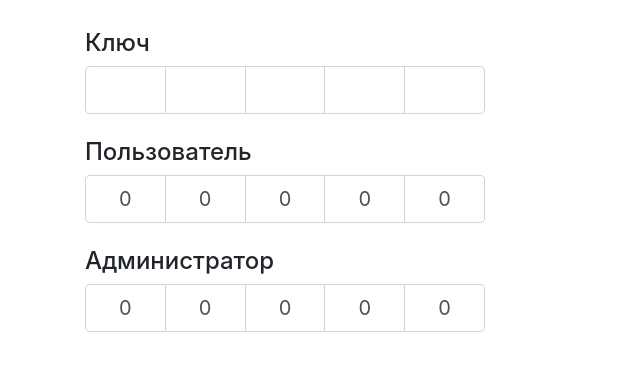
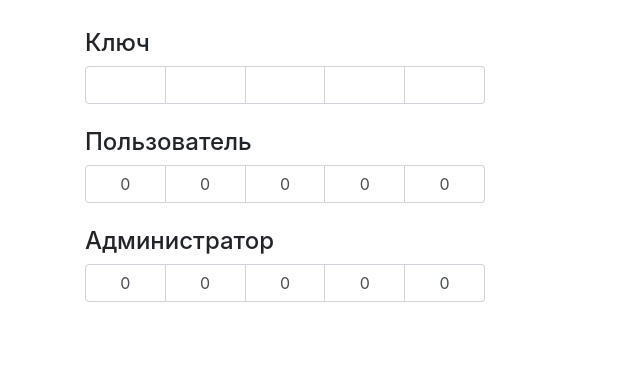
Before and after one commit to rocdevxol/rocdevxol.github.io, a website: page index.html in a window 1280 px wide. Shown: the part 41-412 px from the top of the page, without its empty margins (0-640 px from the left). Drawn offline with nearby package versions, Linux system fonts and the light colour scheme.

Commit message:
change size

```diff
--- a/index.html
+++ b/index.html
@@ -15,7 +15,7 @@
 
 	<script>
 	$(document).ready(function() {
-		$('#pincode-input').pincodeInput({hidedigits:false, inputs:5, inputclass:'form-control-lg', named:'input',complete:function(value, e, errorElement){
+		$('#pincode-input').pincodeInput({hidedigits:false, inputs:5, inputclass:'form-control', named:'input',complete:function(value, e, errorElement){
 				// check the code
                 if(value >= "65535"){
             		$(errorElement).html("Код должен быть меньше 65535");
@@ -26,8 +26,8 @@
                     $('#pincode-output-admin').pincodeInput().data('plugin_pincodeInput').reversePrintText();
             	}
             }});
-            $('#pincode-output-user').pincodeInput({hidedigits:false,inputs:5,inputclass:'form-control-lg', named:'user'});
-            $('#pincode-output-admin').pincodeInput({hidedigits:false,inputs:5,inputclass:'form-control-lg', named:'admin'});
+            $('#pincode-output-user').pincodeInput({hidedigits:false,inputs:5,inputclass:'form-control', named:'user'});
+            $('#pincode-output-admin').pincodeInput({hidedigits:false,inputs:5,inputclass:'form-control', named:'admin'});
             // см 218 строку
         });
     </script>
```
